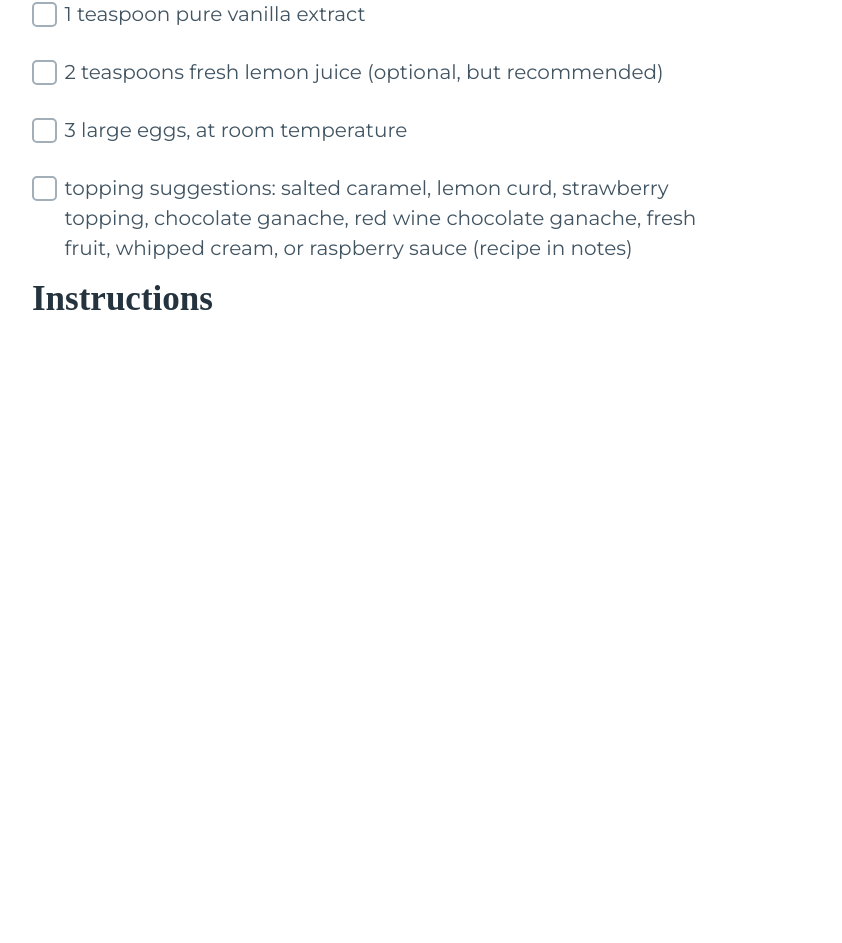
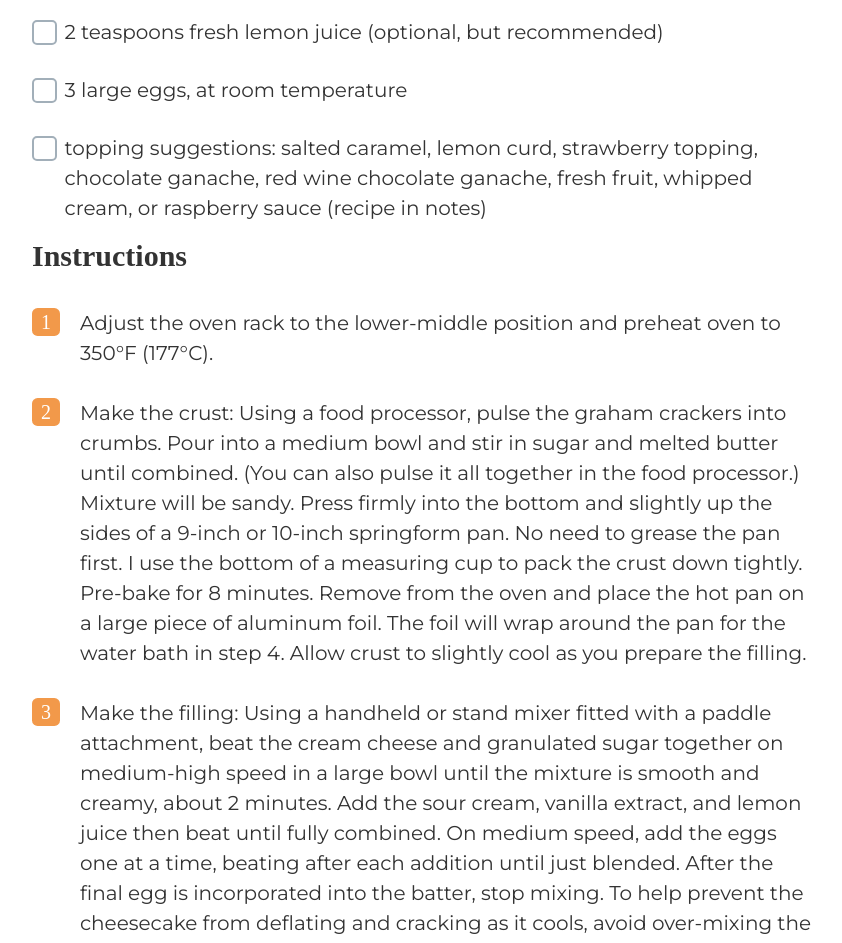
Before and after one commit to maax6/recipe-pico-css, a React (Vite) app: page / in a window 1280 px wide. Shown: the part 1569-2512 px from the top of the page, without its empty margins (43-885 px from the left). Before the commit the page ends 2027 px from the top, so only its background shows below. Built offline with nearby package versions, Linux system fonts and the light colour scheme; a web font is replaced by a local one.

Commit message:
🍰 full recipe + add footer

```diff
--- a/src/App.scss
+++ b/src/App.scss
@@ -1,5 +1,11 @@
+html,
+p,
+div {
+  color: #333333;
+}
 .title {
   font-size: 24px;
+  color: #333333;
   margin-top: 35px;
   @media screen and (min-width: 772px) {
     font-size: 48px;
@@ -24,6 +30,7 @@
 .img {
   border-radius: 12px;
   object-fit: cover;
+  margin-bottom: 1em;
 }
 .sec {
   display: flex;
@@ -76,7 +83,7 @@
     padding-top: 0;
     box-shadow: none;
     margin-top: 15px;
-    margin-bottom: 0;;
+    margin-bottom: 0;
   }
   &__timings {
     display: flex;
@@ -87,31 +94,35 @@
     }
   }
   @media screen and (min-width: 772px) {
-    margin-left: 10em;
+    margin-left: 5em;
     min-width: 250px;
   }
 }
 
 .orange {
-  color: #f2994a;
+  color: #f2994a !important;
 }
 .recipe {
   margin-top: 2em;
   &__ingredients {
     &__title {
-      font-family: 'Playfair';
+      font-size: 1.5em;
+      font-weight: 700;
+      color: #333333;
+      margin-bottom: 1em;
+    }
 
-    }
     &__meal {
       font-style: italic;
       font-weight: 400;
       color: #333333;
       margin-top: 1em;
+      margin-bottom: 1em;
     }
   }
   &__checklist {
     &__item {
-      margin: .5em 0;
+      margin: 0.5em 0;
     }
   }
   &__checklist {
@@ -122,4 +133,40 @@
       display: flex;
     }
   }
+  &__instructions {
+    &__item {
+      margin-bottom: 1.5em;
+      display: flex;
+
+      &__number {
+        margin-right: 1em;
+        height: 25px;
+        width: 25px;
+        border-radius: 20%;
+        font-family: 'Playfair', serif;
+        background-color: #f2994a;
+        display: flex;
+        justify-content: center;
+        align-items: center;
+        color: #fff;
+        font-size: 20px;
+        padding: 0.7em;
+      }
+    }
+  }
 }
+footer{
+  bottom: 0;
+  height: 200px;
+  display: flex;
+  flex-direction: column;
+  justify-content: flex-end;
+  padding-bottom: 1.2em;
+  font-family: 'Montserrat';
+  font-size: 14px;
+  text-align: center;
+  color: #A9A9A9;
+  }
+  div i a{
+    color: #A9A9A9;
+  }
--- a/src/App.tsx
+++ b/src/App.tsx
@@ -1,3 +1,4 @@
+import { useState } from 'react';
 import './App.scss';
 import './index.scss';
 import cheesecake from './assets/cheesecake.png';
@@ -162,9 +163,106 @@ export function App() {
               </div>
             </div>
             <h2 className="recipe__ingredients__title">Instructions</h2>
+            <div className="recipe__instructions">
+              <div className="recipe__instructions__item">
+                <span className="recipe__instructions__item__number">1</span>
+                <span className="recipe__instructions__item__details">
+                  {' '}
+                  Adjust the oven rack to the lower-middle position and preheat
+                  oven to 350°F (177°C).
+                </span>
+              </div>
+              <div className="recipe__instructions__item">
+                <span className="recipe__instructions__item__number">2</span>
+                <span className="recipe__instructions__item__details">
+                  {' '}
+                  Make the crust: Using a food processor, pulse the graham
+                  crackers into crumbs. Pour into a medium bowl and stir in
+                  sugar and melted butter until combined. (You can also pulse it
+                  all together in the food processor.) Mixture will be sandy.
+                  Press firmly into the bottom and slightly up the sides of a
+                  9-inch or 10-inch springform pan. No need to grease the pan
+                  first. I use the bottom of a measuring cup to pack the crust
+                  down tightly. Pre-bake for 8 minutes. Remove from the oven and
+                  place the hot pan on a large piece of aluminum foil. The foil
+                  will wrap around the pan for the water bath in step 4. Allow
+                  crust to slightly cool as you prepare the filling.
+                </span>
+              </div>
+              <div className="recipe__instructions__item">
+                <span className="recipe__instructions__item__number">3</span>
+                <span className="recipe__instructions__item__details">
+                  Make the filling: Using a handheld or stand mixer fitted with
+                  a paddle attachment, beat the cream cheese and granulated
+                  sugar together on medium-high speed in a large bowl until the
+                  mixture is smooth and creamy, about 2 minutes. Add the sour
+                  cream, vanilla extract, and lemon juice then beat until fully
+                  combined. On medium speed, add the eggs one at a time, beating
+                  after each addition until just blended. After the final egg is
+                  incorporated into the batter, stop mixing. To help prevent the
+                  cheesecake from deflating and cracking as it cools, avoid
+                  over-mixing the batter as best you can.
+                </span>
+              </div>
+              <div className="recipe__instructions__item">
+                <span className="recipe__instructions__item__number">4</span>
+                <span className="recipe__instructions__item__details">
+                  Prepare the simple water bath (see note) Boil a pot of water.
+                  You need 1 inch of water in your roasting pan for the water
+                  bath, so make sure you boil enough. I use an entire kettle of
+                  hot water. As the water is heating up, wrap the aluminum foil
+                  around the springform pan. Pour the cheesecake batter on top
+                  of the crust. Use a rubber spatula or spoon to smooth it into
+                  an even layer. Place the pan inside of a large roasting pan.
+                  Carefully pour the hot water inside of the pan and place in
+                  the oven. (Or you can place the roasting pan in the oven
+                  first, then pour the hot water in. Whichever is easier for
+                  you.)
+                </span>
+              </div>
+              <div className="recipe__instructions__item">
+                <span className="recipe__instructions__item__number">5</span>
+                <span className="recipe__instructions__item__details">
+                  Bake cheesecake for 55-70 minutes or until the center is
+                  almost set. When it’s done, the center of the cheesecake will
+                  slightly wobble if you gently shake the pan. Turn the oven off
+                  and open the oven door slightly. Let the cheesecake sit in the
+                  oven in the water bath as it cools down for 1 hour. Remove
+                  from the oven and water bath, then cool cheesecake completely
+                  at room temperature. Then refrigerate the cheesecake for at
+                  least 4 hours or overnight.
+                </span>
+              </div>
+              <div className="recipe__instructions__item">
+                <span className="recipe__instructions__item__number">6</span>
+                <span className="recipe__instructions__item__details">
+                  Use a knife to loosen the chilled cheesecake from the rim of
+                  the springform pan, then remove the rim. Using a clean sharp
+                  knife, cut into slices for serving. For neat slices, wipe the
+                  knife clean and dip into warm water between each slice.
+                </span>
+              </div>
+              <div className="recipe__instructions__item">
+                <span className="recipe__instructions__item__number">7</span>
+                <span className="recipe__instructions__item__details">
+                  Serve cheesecake with desired toppings. Cover and store
+                  leftover cheesecake in the refrigerator for up to 5 days.
+                </span>
+              </div>
+            </div>
           </div>
         </div>
       </section>
+      <div className="source">
+        <i style={{ color: '#BDBDBD' }}>
+          Source: <br />{' '}
+          <a href="https://sallysbakingaddiction.com/classic-cheesecake/">
+            {' '}
+            https://sallysbakingaddiction.com/classic-cheesecake/
+          </a>
+        </i>
+      </div>
+      <footer className="footer">created by ⌘ Maxime - devChallenges.io</footer>
     </main>
   );
 }
--- a/src/index.scss
+++ b/src/index.scss
@@ -2,7 +2,6 @@
 @import url('https://fonts.googleapis.com/css2?family=Montserrat:ital,wght@0,400;0,500;0,700;1,500&family=Playfair+Display:ital,wght@0,700;1,400&display=swap');
 *{
 	font-family: 'Montserrat';
-
 }
 h1,
 h2,
```
